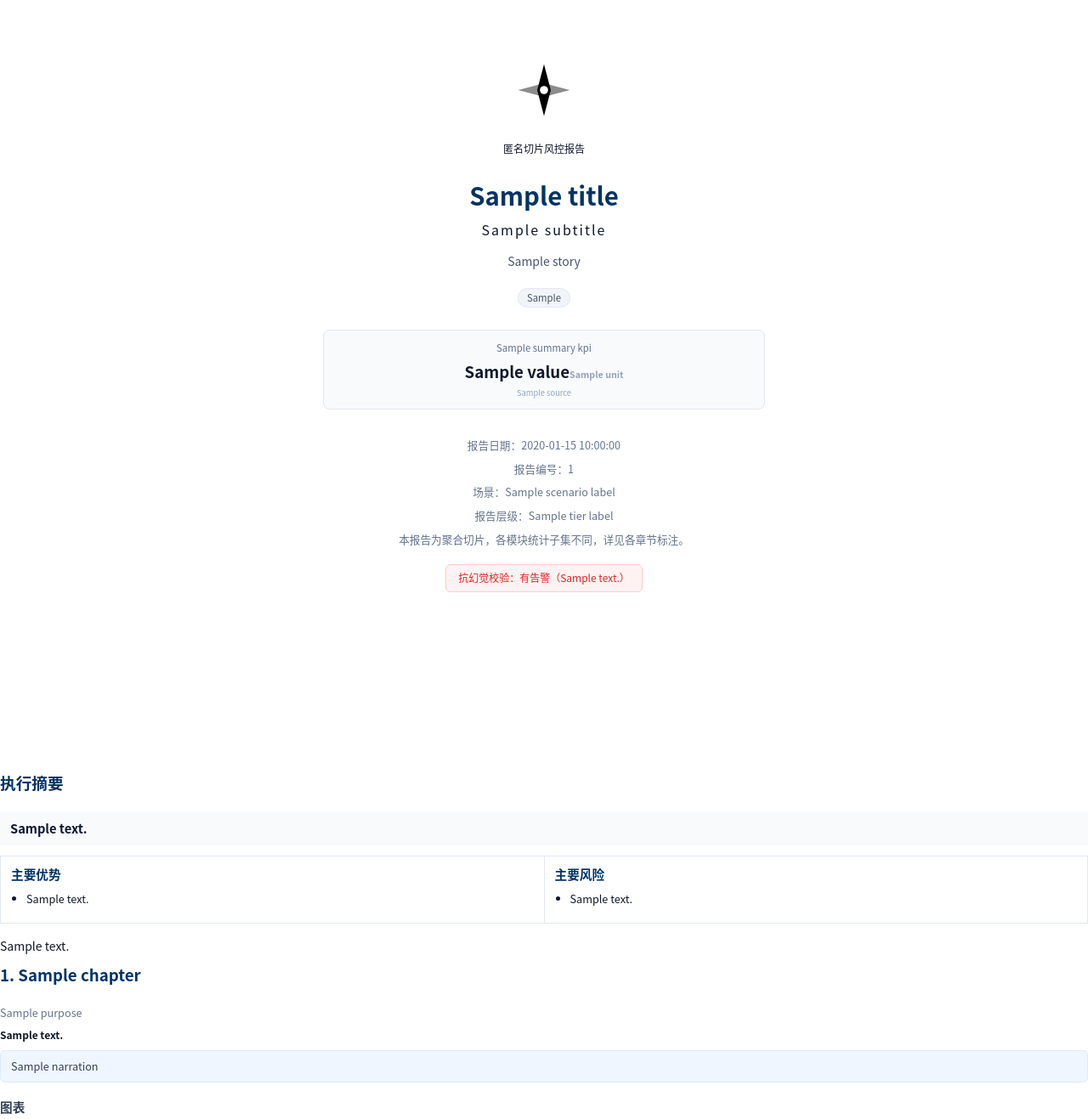
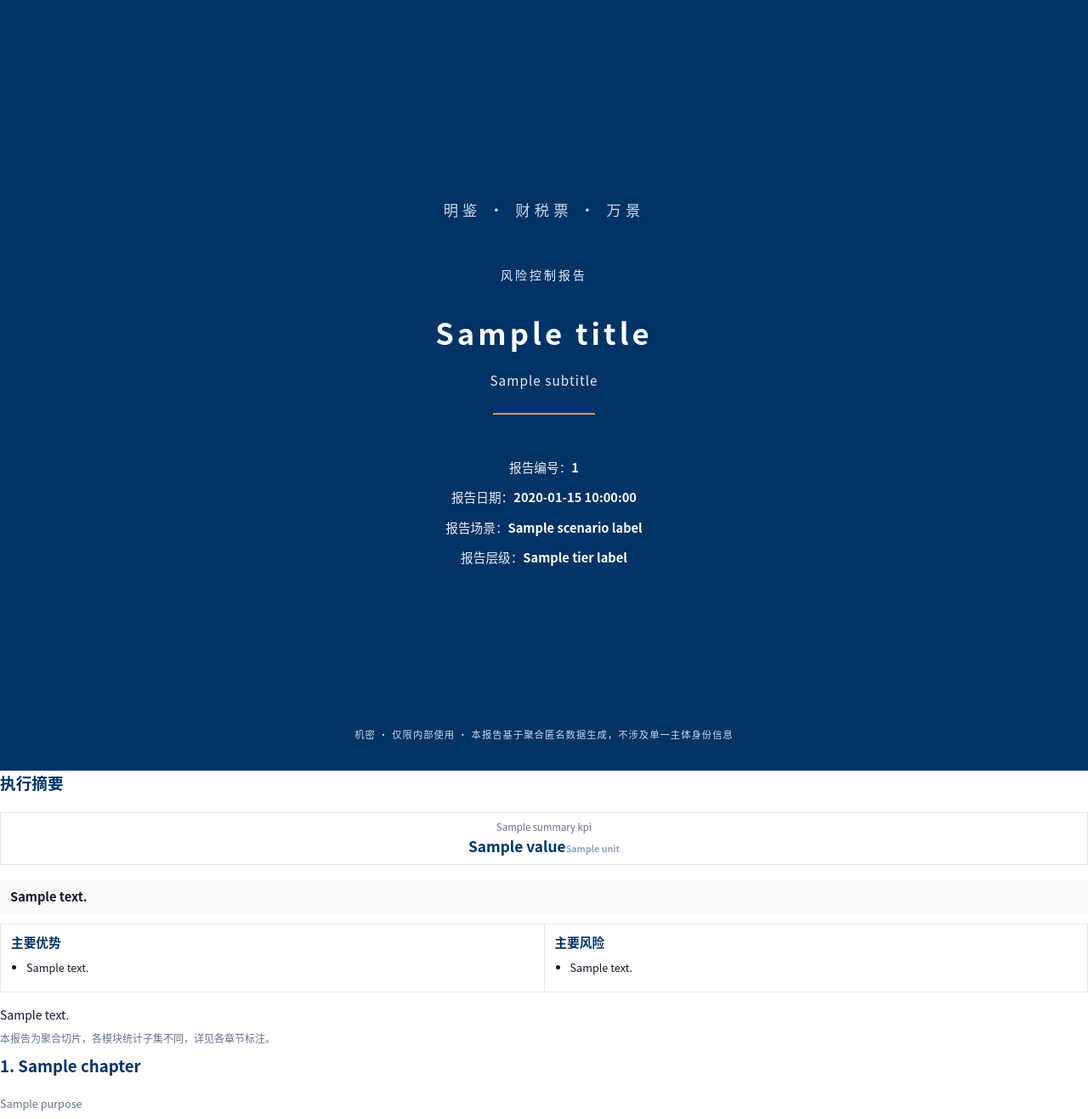
Before and after one commit to mulunmu/mingjian-caishui-wanjing, a Python web app: template backend/app/templates/slice_report.html in a window 1280 px wide. Shown: the top 1317 px of the page at 85% size. Run offline with Jinja, Linux system fonts and the light colour scheme; the template is opened without the code that fills it: most values are stand-ins (such as "Sample title", 1, 10 or a date in 2020).

Commit message:
feat: 切片摘要场景化 + 封面去 AI 化严肃化
切片执行摘要「主要优势/风险」改为场景化提炼：
- _slice_summary_block → _scenario_summary_block + _FUNCTION_SIGNALS（financial/tax/fraud/authenticity/signal/score 六提炼器）
- 按报告实际装配的章节 function 从 claims/meta 提炼，专项场景不复读全样本六维归因（杜绝「财务报告列税务违法」）
- 六维归因仅经总览/尽调的 score 章 meta.attribution 携带；结论仍 L1 统一六维评分（场景无关）
- 清净占比 ≥80% 才作「主要优势」，否则弃权（杜绝把 5.7% 清净当优势）

封面去 AI 化：藏蓝满版+金线（与个体报告统一），删除母题 SVG/药丸 badge/story 营销文案/数据芯片/抗幻觉校验徽章；KPI 卡移至执行摘要页；补密级行。HTML + FPDF 兜底镜像。

pytest 356 passed

```diff
--- a/backend/app/templates/slice_report.html
+++ b/backend/app/templates/slice_report.html
@@ -37,61 +37,29 @@
 
     .page-break { page-break-after: always; }
 
-    /* 封面 */
+    /* 封面（严肃正式：藏蓝满版 + 金线，与个体报告一致；无母题图标/无营销文案/无校验徽章） */
     .cover {
-      text-align: center;
-      padding: 40px 24px 32px;
+      page-break-after: always;
+      background: var(--brand);
+      color: #ffffff;
       min-height: 240mm;
       display: flex;
       flex-direction: column;
       align-items: center;
+      justify-content: center;
+      text-align: center;
+      padding: 60px 36px;
       position: relative;
     }
-    .cover-accent-bar {
-      position: absolute;
-      top: 0; left: 0; right: 0;
-      height: 6px;
-      background: var(--accent);
-    }
-    .cover-motif {
-      width: 96px;
-      height: 96px;
-      margin: 18px 0 8px;
-    }
-    .cover-badge {
-      display: inline-block;
-      padding: 4px 14px;
-      border: 1px solid var(--accent);
-      color: var(--accent);
-      border-radius: var(--radius-pill);
-      font-size: 9pt;
-      margin-bottom: 18px;
-    }
-    .cover h1 {
-      font-size: 22pt;
-      margin: 0 0 6px;
-      color: var(--brand);
-    }
-    .cover .subtitle {
-      font-size: 12pt;
-      color: var(--accent);
-      letter-spacing: 2px;
-      margin: 0 0 14px;
-    }
-    .cover .story {
-      color: var(--ink-muted);
-      max-width: 420px;
-      margin: 0 auto 20px;
-    }
-    .cover-focus { display: flex; flex-wrap: wrap; gap: 6px; justify-content: center; margin: 0 0 26px; }
-    .focus-chip {
-      font-size: 8.5pt;
-      color: var(--ink-muted);
-      background: var(--bg-soft);
-      border: 1px solid var(--line);
-      border-radius: var(--radius-pill);
-      padding: 2px 10px;
-    }
+    .cover .brand { font-size: 13pt; letter-spacing: 5px; color: var(--brand-steel); margin-bottom: 52px; }
+    .cover .doc-type { font-size: 10.5pt; letter-spacing: 3px; color: var(--brand-ice); margin-bottom: 30px; }
+    .cover h1 { font-size: 26pt; font-weight: 700; letter-spacing: 4px; color: #ffffff; margin: 0 0 18px; }
+    .cover .scope { font-size: 11.5pt; letter-spacing: 1px; color: var(--brand-ice); margin: 0 0 26px; }
+    .cover .rule { width: 120px; height: 2px; background: var(--gold); margin: 0 auto 44px; }
+    .cover .meta { font-size: 11pt; color: var(--brand-ice); line-height: 2.4; }
+    .cover .meta b { color: #ffffff; font-weight: 600; }
+    .cover .conf { position: absolute; left: 0; right: 0; bottom: 34px; font-size: 8.5pt; color: var(--brand-steel); letter-spacing: 1px; }
+
     .narration {
       background: var(--brand-tint);
       border: 1px solid var(--brand-tint-line);
@@ -101,48 +69,12 @@
       color: var(--ink-soft);
       font-size: 9.5pt;
     }
-    .kpi-grid {
-      display: flex;
-      flex-wrap: wrap;
-      gap: 10px;
-      justify-content: center;
-      width: 100%;
-      max-width: 520px;
-      margin: 0 auto 28px;
-    }
-    .kpi-card {
-      flex: 1 1 22%;
-      min-width: 100px;
-      background: var(--bg);
-      border: 1px solid var(--line);
-      border-radius: var(--radius);
-      padding: 12px 8px;
-      text-align: center;
-    }
-    .kpi-card .label { font-size: 8.5pt; color: var(--ink-faint); }
-    .kpi-card .value {
-      font-size: 14pt;
-      font-weight: 700;
-      color: var(--accent);
-      margin-top: 4px;
-    }
-    .kpi-card .unit { font-size: 8pt; color: var(--ink-ghost); }
-    .kpi-card .src { font-size: 7pt; color: var(--ink-ghost); margin-top: 3px; }
-    .cover-meta {
-      color: var(--ink-faint);
-      font-size: 9.5pt;
-      margin: 4px 0;
-    }
-    .validation-pill {
-      display: inline-block;
-      margin-top: 16px;
-      padding: 6px 14px;
-      border-radius: var(--radius-sm);
-      font-size: 9pt;
-      background: {% if validation_ok %}var(--ok-bg){% else %}var(--bad-bg){% endif %};
-      color: {% if validation_ok %}var(--ok){% else %}var(--bad){% endif %};
-      border: 1px solid {% if validation_ok %}var(--ok-line){% else %}var(--bad-line){% endif %};
-    }
+    /* 执行摘要关键指标（正式表格，替代封面卡片） */
+    .kpi-table { width: 100%; border-collapse: collapse; margin: 0 0 18px; }
+    .kpi-table td { border: 1px solid var(--line); padding: 8px 10px; text-align: center; }
+    .kpi-table .label { font-size: 8.5pt; color: var(--ink-faint); }
+    .kpi-table .value { font-size: 13pt; font-weight: 700; color: var(--brand); }
+    .kpi-table .unit { font-size: 8pt; color: var(--ink-ghost); }
 
     h2 {
       font-size: 14pt;
@@ -247,83 +179,37 @@
 
   <!-- 封面 -->
   <section class="cover page-break">
-    <div class="cover-accent-bar"></div>
-    <div class="cover-motif">
-      {% if cover.motif == 'ledger' %}
-      <svg viewBox="0 0 120 120" width="96" height="96" xmlns="http://www.w3.org/2000/svg">
-        <g fill="{{ cover.accent }}">
-          <rect x="16" y="70" width="18" height="30" rx="3"/>
-          <rect x="51" y="50" width="18" height="50" rx="3"/>
-          <rect x="86" y="30" width="18" height="70" rx="3"/>
-        </g>
-        <line x1="10" y1="106" x2="110" y2="106" stroke="{{ cover.accent }}" stroke-width="3"/>
-      </svg>
-      {% elif cover.motif == 'seal' %}
-      <svg viewBox="0 0 120 120" width="96" height="96" xmlns="http://www.w3.org/2000/svg">
-        <circle cx="60" cy="60" r="44" fill="none" stroke="{{ cover.accent }}" stroke-width="5"/>
-        <circle cx="60" cy="60" r="34" fill="none" stroke="{{ cover.accent }}" stroke-width="1.5" opacity="0.5"/>
-        <path d="M44 62 L56 74 L78 48" fill="none" stroke="{{ cover.accent }}" stroke-width="6" stroke-linecap="round" stroke-linejoin="round"/>
-      </svg>
-      {% elif cover.motif == 'magnifier' %}
-      <svg viewBox="0 0 120 120" width="96" height="96" xmlns="http://www.w3.org/2000/svg">
-        <circle cx="52" cy="52" r="30" fill="none" stroke="{{ cover.accent }}" stroke-width="6"/>
-        <circle cx="52" cy="52" r="8" fill="{{ cover.accent }}"/>
-        <line x1="74" y1="74" x2="100" y2="100" stroke="{{ cover.accent }}" stroke-width="8" stroke-linecap="round"/>
-      </svg>
-      {% elif cover.motif == 'badge' %}
-      <svg viewBox="0 0 120 120" width="96" height="96" xmlns="http://www.w3.org/2000/svg">
-        <rect x="18" y="24" width="84" height="72" rx="8" fill="none" stroke="{{ cover.accent }}" stroke-width="4"/>
-        <circle cx="44" cy="52" r="12" fill="{{ cover.accent }}"/>
-        <rect x="64" y="42" width="26" height="5" rx="2.5" fill="{{ cover.accent }}" opacity="0.7"/>
-        <rect x="64" y="52" width="18" height="5" rx="2.5" fill="{{ cover.accent }}" opacity="0.45"/>
-        <rect x="26" y="76" width="68" height="4" rx="2" fill="{{ cover.accent }}" opacity="0.35"/>
-      </svg>
-      {% else %}
-      <svg viewBox="0 0 120 120" width="96" height="96" xmlns="http://www.w3.org/2000/svg">
-        <circle cx="60" cy="60" r="46" fill="none" stroke="{{ cover.accent }}" stroke-width="3"/>
-        <polygon points="60,22 70,60 60,98 50,60" fill="{{ cover.accent }}"/>
-        <polygon points="22,60 60,50 98,60 60,70" fill="{{ cover.accent }}" opacity="0.45"/>
-        <circle cx="60" cy="60" r="6" fill="#ffffff"/>
-      </svg>
-      {% endif %}
+    <div class="brand">明鉴 · 财税票 · 万景</div>
+    <div class="doc-type">风险控制报告</div>
+    <h1>{{ title }}</h1>
+    {% if subtitle %}<div class="scope">{{ subtitle }}</div>{% endif %}
+    <div class="rule"></div>
+    <div class="meta">
+      报告编号：<b>{{ report_id }}</b><br>
+      报告日期：<b>{{ report_date }}</b><br>
+      报告场景：<b>{{ scenario_label or scenario }}</b><br>
+      报告层级：<b>{{ tier_label or '通用模板' }}</b>
     </div>
-    <span class="cover-badge">匿名切片风控报告</span>
-    <h1>{{ title }}</h1>
-    {% if subtitle %}<p class="subtitle">{{ subtitle }}</p>{% endif %}
-    <p class="story">{{ story }}</p>
-
-    {% if data_focus %}
-    <div class="cover-focus">
-      {% for d in data_focus %}<span class="focus-chip">{{ d }}</span>{% endfor %}
-    </div>
-    {% endif %}
-
-    {% if summary_kpis %}
-    <div class="kpi-grid">
-      {% for k in summary_kpis %}
-      <div class="kpi-card">
-        <div class="label">{{ k.label }}</div>
-        <div class="value">{{ k.value }}<span class="unit">{{ k.unit }}</span></div>
-        <div class="src">{{ k.source }}</div>
-      </div>
-      {% endfor %}
-    </div>
-    {% endif %}
-
-    <p class="cover-meta">报告日期：{{ report_date }}</p>
-    <p class="cover-meta">报告编号：{{ report_id }}</p>
-    <p class="cover-meta">场景：{{ scenario_label or scenario }}</p>
-    <p class="cover-meta">报告层级：{{ tier_label or '通用模板' }}</p>
-    <p class="cover-meta">本报告为聚合切片，各模块统计子集不同，详见各章节标注。</p>
-    <span class="validation-pill">
-      抗幻觉校验：{% if validation_ok %}通过{% else %}有告警{% endif %}（{{ validation_detail }}）
-    </span>
+    <div class="conf">机密 · 仅限内部使用 · 本报告基于聚合匿名数据生成，不涉及单一主体身份信息</div>
   </section>
 
   <!-- 执行摘要（结论前置：结论 + 主要优势/风险二栏 + 成段理由） -->
   {% if executive_summary or summary_conclusion or summary_strengths or summary_risks %}
   <section class="page-break">
     <h2>执行摘要</h2>
+
+    {% if summary_kpis %}
+    <table class="kpi-table">
+      <tr>
+        {% for k in summary_kpis %}
+        <td>
+          <div class="label">{{ k.label }}</div>
+          <div class="value">{{ k.value }}<span class="unit">{{ k.unit }}</span></div>
+        </td>
+        {% endfor %}
+      </tr>
+    </table>
+    {% endif %}
 
     {% if summary_conclusion %}
     <p class="summary-conclusion">{{ summary_conclusion }}</p>
@@ -357,6 +243,8 @@
     {% if executive_summary %}
     <p>{{ executive_summary }}</p>
     {% endif %}
+
+    <p style="color:var(--ink-faint); font-size:9pt;">本报告为聚合切片，各模块统计子集不同，详见各章节标注。</p>
   </section>
   {% endif %}
 
```
Also changed, not shown: backend/app/services/slice_report.py (+212 -54 lines), backend/tests/test_report_structure.py (+10 -8 lines), backend/tests/test_slice_report.py (+75 -24 lines).
